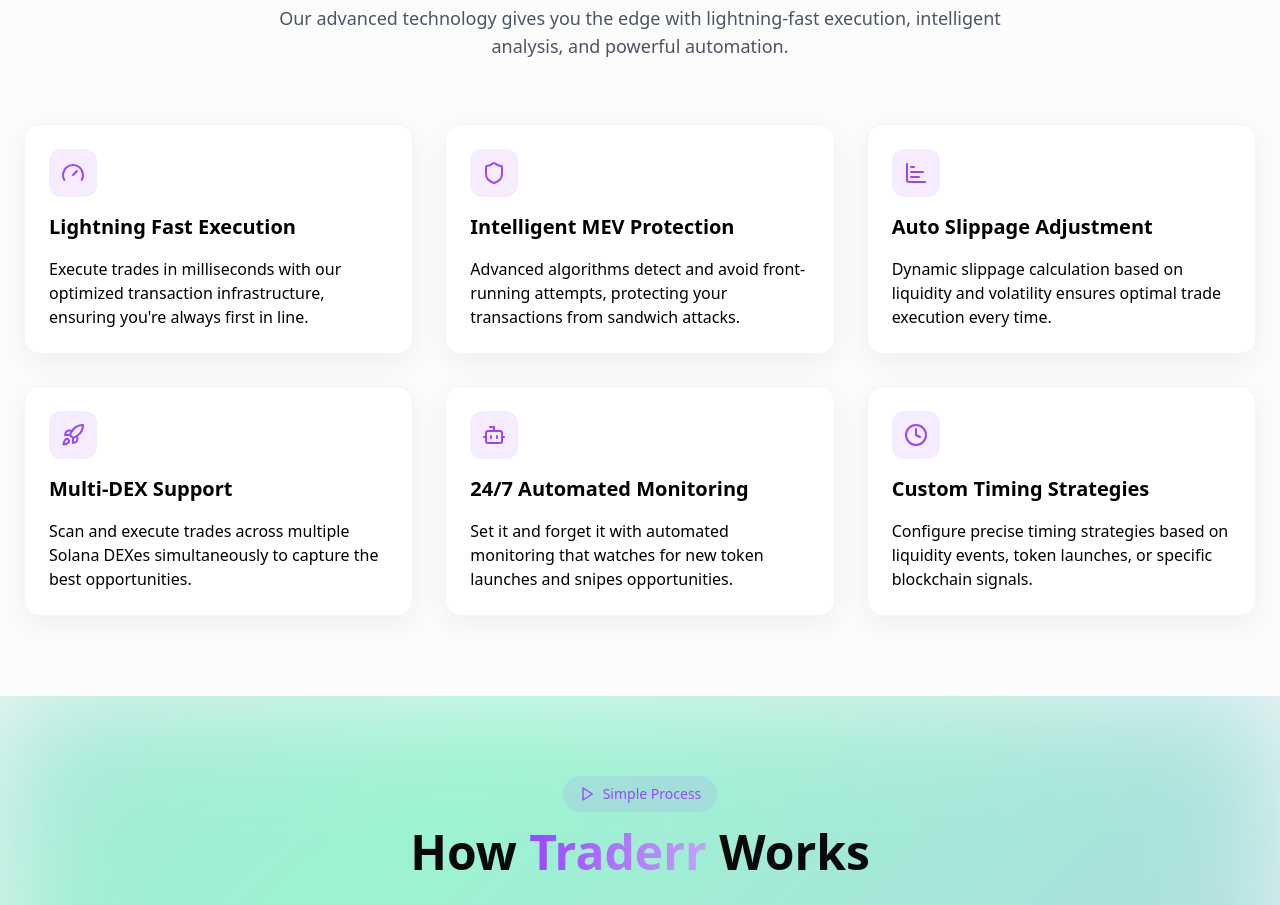
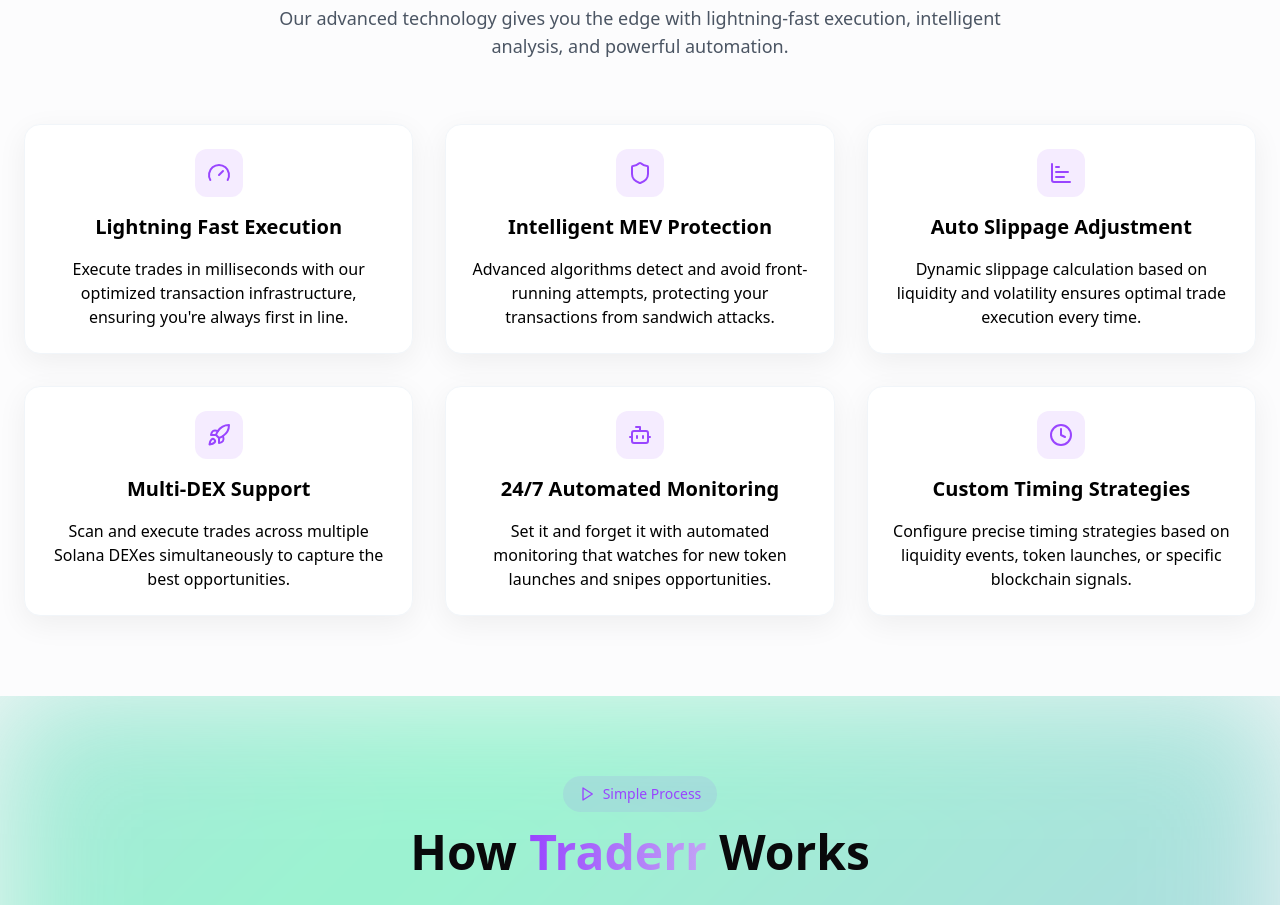
Before and after one commit to digitalprobr/happy-sniper-landing, a React (Vite) app: page / in a window 1280 px wide. Shown: the part 1000-1905 px from the top of the page. Built offline with nearby package versions, Linux system fonts and the light colour scheme.

Commit message:
Fix: Center features grid elements
Center the text and icons within the feature grid elements.

```diff
--- a/src/components/FeatureCard.tsx
+++ b/src/components/FeatureCard.tsx
@@ -47,14 +47,14 @@ const FeatureCard: React.FC<FeatureCardProps> = ({
     <div
       ref={cardRef}
       className={cn(
-        "relative p-6 rounded-2xl bg-white dark:bg-secondary/20 shadow-soft dark:shadow-none backdrop-blur-sm border border-slate-100 dark:border-white/10 transition-all duration-300 hover:shadow-md hover:-translate-y-1 fade-in-section",
+        "relative p-6 rounded-2xl bg-white dark:bg-secondary/20 shadow-soft dark:shadow-none backdrop-blur-sm border border-slate-100 dark:border-white/10 transition-all duration-300 hover:shadow-md hover:-translate-y-1 fade-in-section text-center",
         className
       )}
       style={{
         animationDelay: `${index * 100}ms`,
       }}
     >
-      <div className="flex flex-col space-y-4">
+      <div className="flex flex-col items-center space-y-4">
         <div className="p-3 rounded-xl bg-solana-purple/10 dark:bg-solana-purple/20 w-fit">
           <Icon className="h-6 w-6 text-solana-purple" />
         </div>
```
